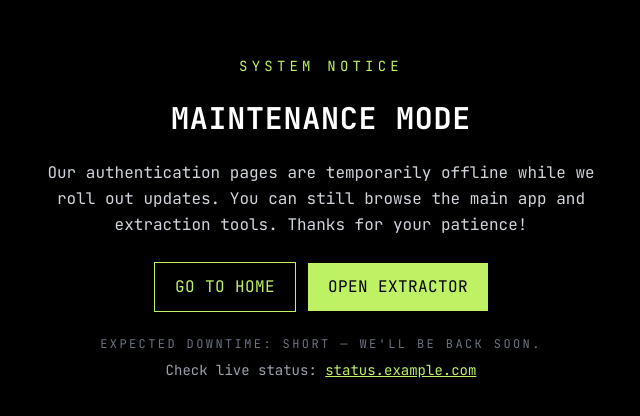
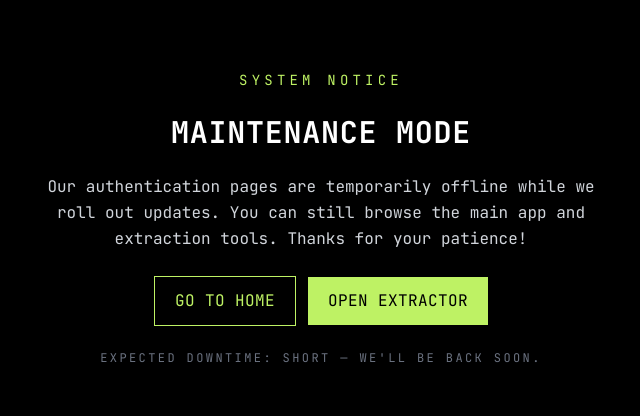
Before and after one commit to MoazMustafa-stack/topperinator, a Next.js app: page /maintenance in a window 1280 px wide. Shown: the part 182-598 px from the top of the page, without its empty margins (319-959 px from the left). Built offline with nearby package versions, Linux system fonts and the light colour scheme.

Commit message:
small change

```diff
--- a/src/app/maintenance/page.tsx
+++ b/src/app/maintenance/page.tsx
@@ -28,9 +28,6 @@ export default function MaintenancePage() {
           <p className="text-xs text-gray-500 uppercase tracking-[0.2em]">
             Expected downtime: short — we&apos;ll be back soon.
           </p>
-          <p className="text-sm text-gray-400">
-            Check live status: <a className="text-lime-300 underline" href="https://status.example.com" target="_blank" rel="noreferrer">status.example.com</a>
-          </p>
         </div>
       </div>
     </main>
```
